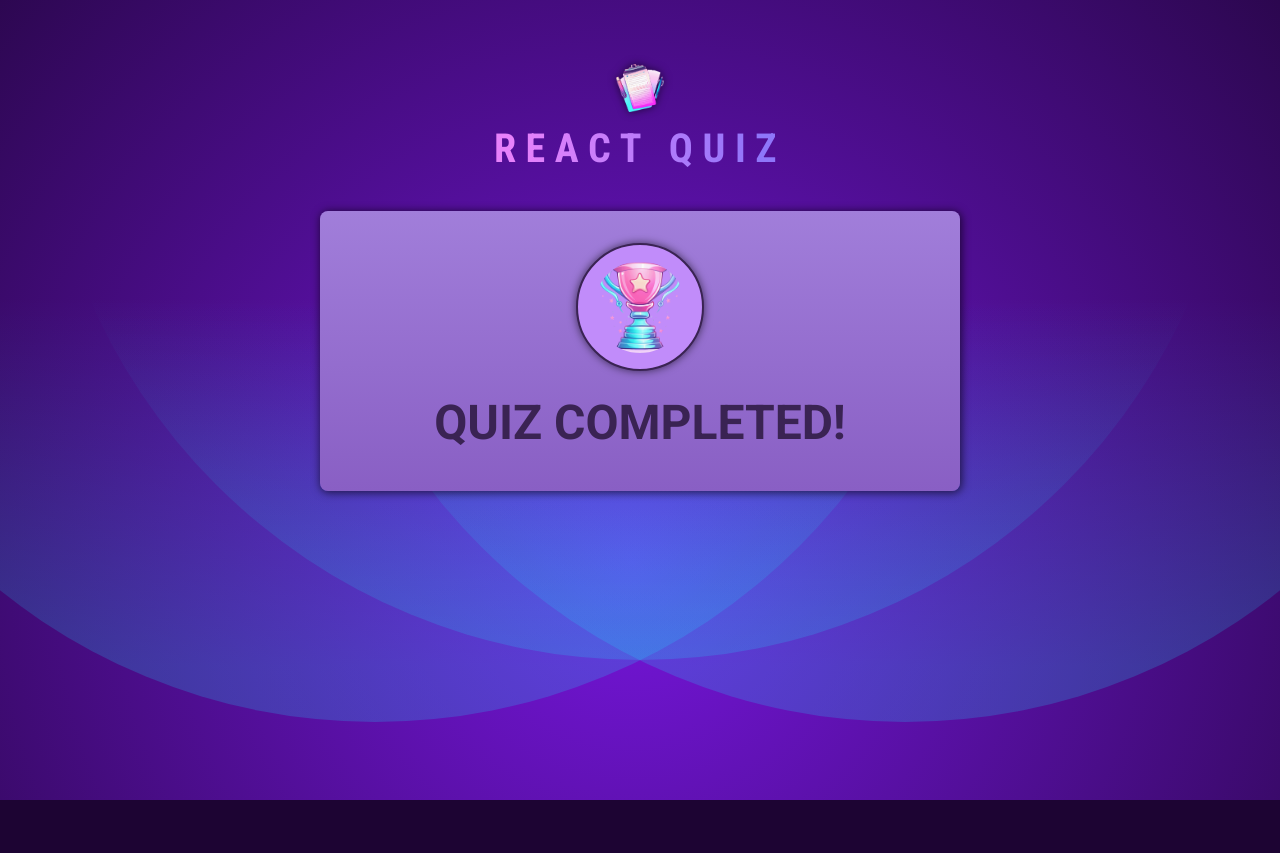
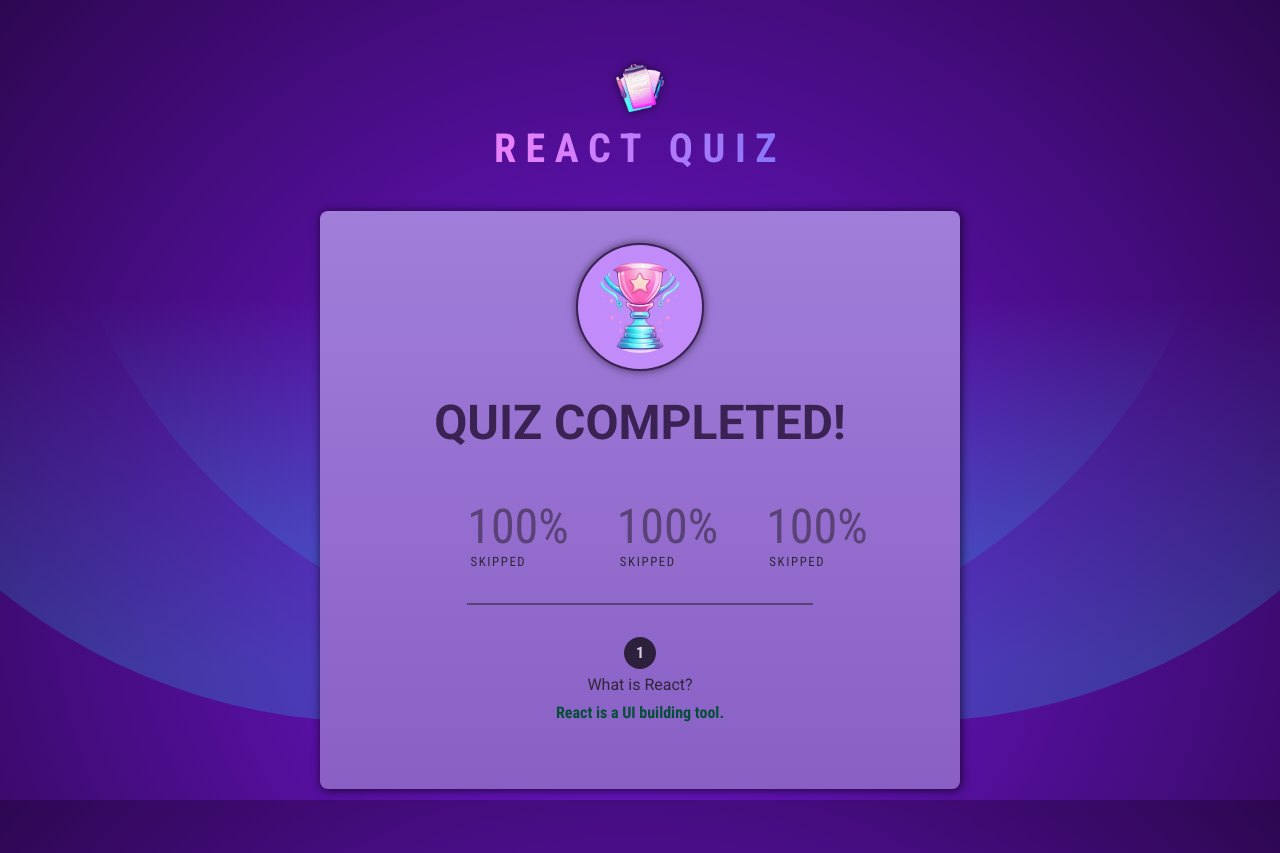
Before and after one commit to bsheksgit/Quiz-App-React, a React (Vite) app: page / in a window 1280 px wide. Before the commit the page ends 800 px from the top, so only its background shows below. Built offline with nearby package versions, Linux system fonts and the light colour scheme.

Commit message:
Completed the basic layout of both components

```diff
--- a/src/components/Summary.jsx
+++ b/src/components/Summary.jsx
@@ -6,6 +6,28 @@ export default function Summary(){
             <section id="summary">
             <img src={quizComplete}/>
             <h2>Quiz Completed!</h2>
+            <div id="summary-stats">
+            <div>
+            <p className="number">100%</p>
+            <p className="text">Skipped</p>
+            </div>
+            <div>
+            <p className="number">100%</p>
+            <p className="text">Skipped</p>
+            </div>
+            <div>
+            <p className="number">100%</p>
+            <p className="text">Skipped</p>
+            </div>
+            </div>
+            <ol>
+            <li>
+                <h3>1</h3>
+                <p className="question">What is React?</p>
+                <p className="user-answer correct">React is a UI building tool.</p>
+            </li>
+
+            </ol>
             </section>
             </>
         );
```
